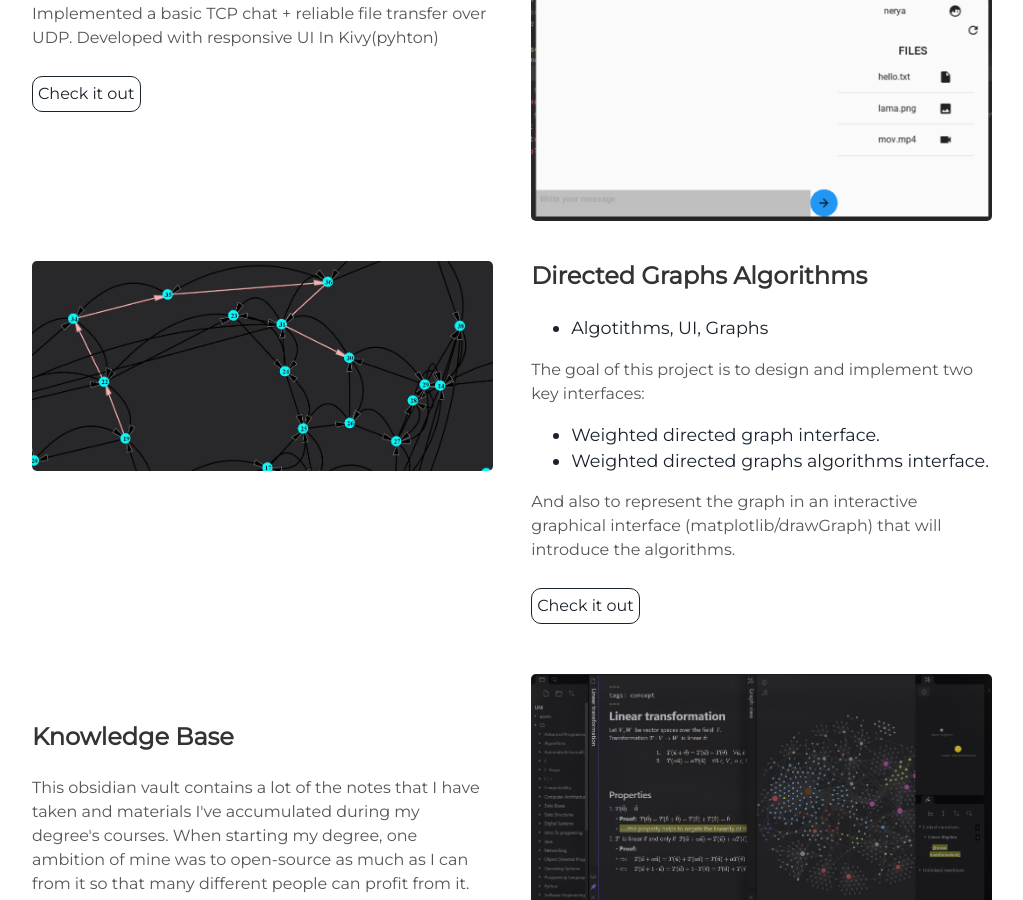
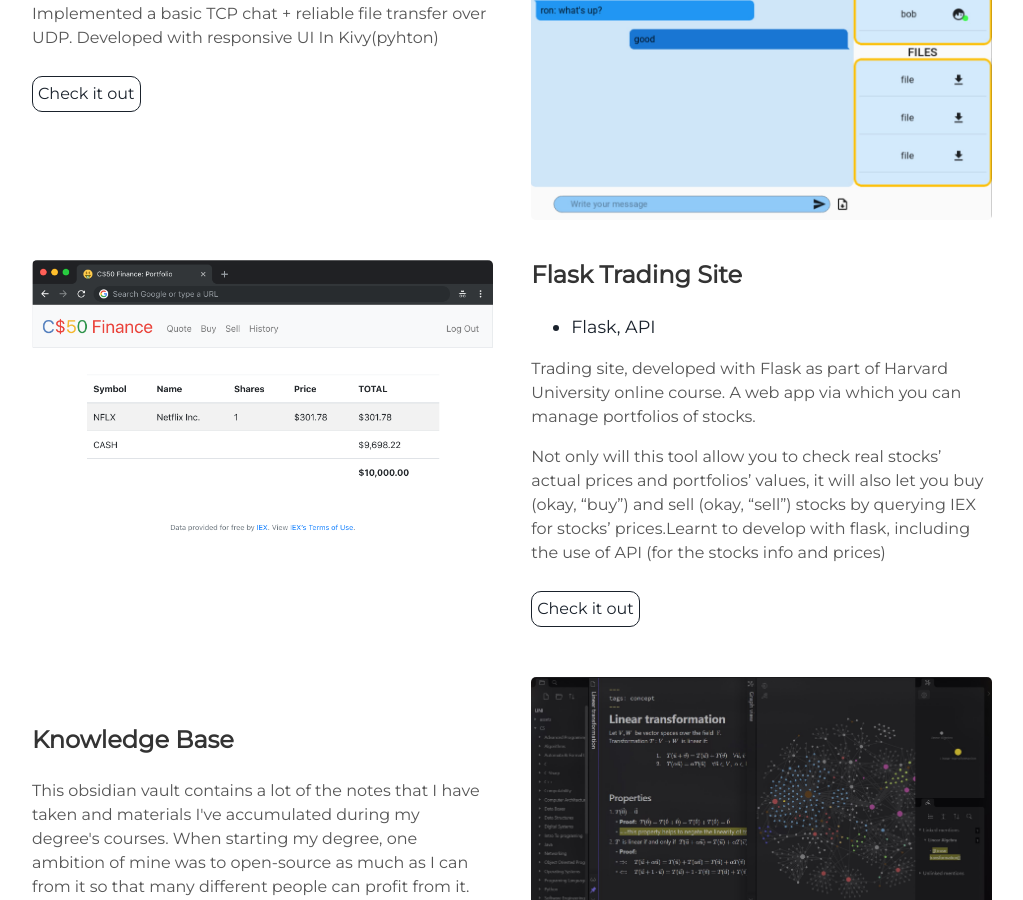
Before and after one commit to nerya0001/nerya0001.github.io, a Jekyll site: the page built from index.html, in a window 1280 px wide and 900 px high, scrolled down 1474 px. Shown: the whole window, without its empty margins (128-1151 px from the left). Built offline with Jekyll 4.4.1, drawn with Linux system fonts in a browser that asks for light colours; some of the changed text lies outside the part shown.

Commit message:
added project trading site

```diff
--- a/_includes/projects.html
+++ b/_includes/projects.html
@@ -3,7 +3,7 @@
 </div>
 <div class="user-projects">
   <div class="images-right">
-    <img alt="chat" src="{{ "/assets/img/chatImg.jpg" | prepend: site.baseurl }}" />
+    <img alt="chat" src="{{ "/assets/img/chatApp.jpg" | prepend: site.baseurl }}" />
   </div>
   <div class="contents">
     <h3> RUDP Chat app </h3>
@@ -14,6 +14,32 @@
     <a class="project-link" href="https://github.com/neryabigon/chat" target="_blank">Check it out</a>
   </div>
 </div>
+
+<div class="user-projects">
+  <div class="images-left">
+    <img alt="trading" src="{{ "/assets/img/tradingSite.jpg" | prepend: site.baseurl }}" />
+  </div>
+  <div class="contents-right">
+    <h3> Flask Trading Site </h3>
+    <ul>
+      <li> Flask, API </li>
+    </ul>
+    <p>Trading site, developed with Flask as part of Harvard University online course. A web app via which you can manage portfolios of stocks. </p>
+    <p>Not only will this tool allow you to check real stocks’ actual prices and portfolios’ values, it will also let you buy (okay, “buy”) and sell (okay, “sell”) stocks by querying IEX for stocks’ prices.Learnt to develop with flask, including the use of API (for the stocks info and prices)</p>
+    <a class="project-link" href="https://github.com/neryabigon/Trading-site" target="_blank">Check it out</a>
+  </div>
+</div>
+<div class="user-projects">
+  <div class="images-right">
+    <img alt="obsidian" src="{{ "/assets/img/obsidianThumb.jpg" | prepend: site.baseurl }}" />
+  </div>
+  <div class="contents">
+    <h3> Knowledge Base </h3>
+    <p> This obsidian vault contains a lot of the notes that I have taken and materials I've accumulated during my degree's courses. When starting my degree, one ambition of mine was to open-source as much as I can from it so that many different people can profit from it. This is an ongoing project that will forever grow as I continue to learn new things.</p>
+    <a class="project-link" href="https://publish.obsidian.md/mycsvault" target="_blank">Check it out</a>
+  </div>
+</div>
+
 <div class="user-projects">
   <div class="images-left">
     <img alt="graphs" src="{{ "/assets/img/graphs.jpg" | prepend: site.baseurl }}" />
@@ -32,13 +58,3 @@
     <a class="project-link" href="https://github.com/neryabigon/Directed-Networks" target="_blank">Check it out</a>
   </div>
 </div>
-<div class="user-projects">
-  <div class="images-right">
-    <img alt="obsidian" src="{{ "/assets/img/obsidianThumb.jpg" | prepend: site.baseurl }}" />
-  </div>
-  <div class="contents">
-    <h3> Knowledge Base </h3>
-    <p> This obsidian vault contains a lot of the notes that I have taken and materials I've accumulated during my degree's courses. When starting my degree, one ambition of mine was to open-source as much as I can from it so that many different people can profit from it. This is an ongoing project that will forever grow as I continue to learn new things.</p>
-    <a class="project-link" href="https://publish.obsidian.md/mycsvault" target="_blank">Check it out</a>
-  </div>
-</div>
```
Also changed, not shown: assets/img/chatApp.jpg (added), assets/img/chatImg.jpg (deleted), assets/img/tradingSite.jpg (added).
